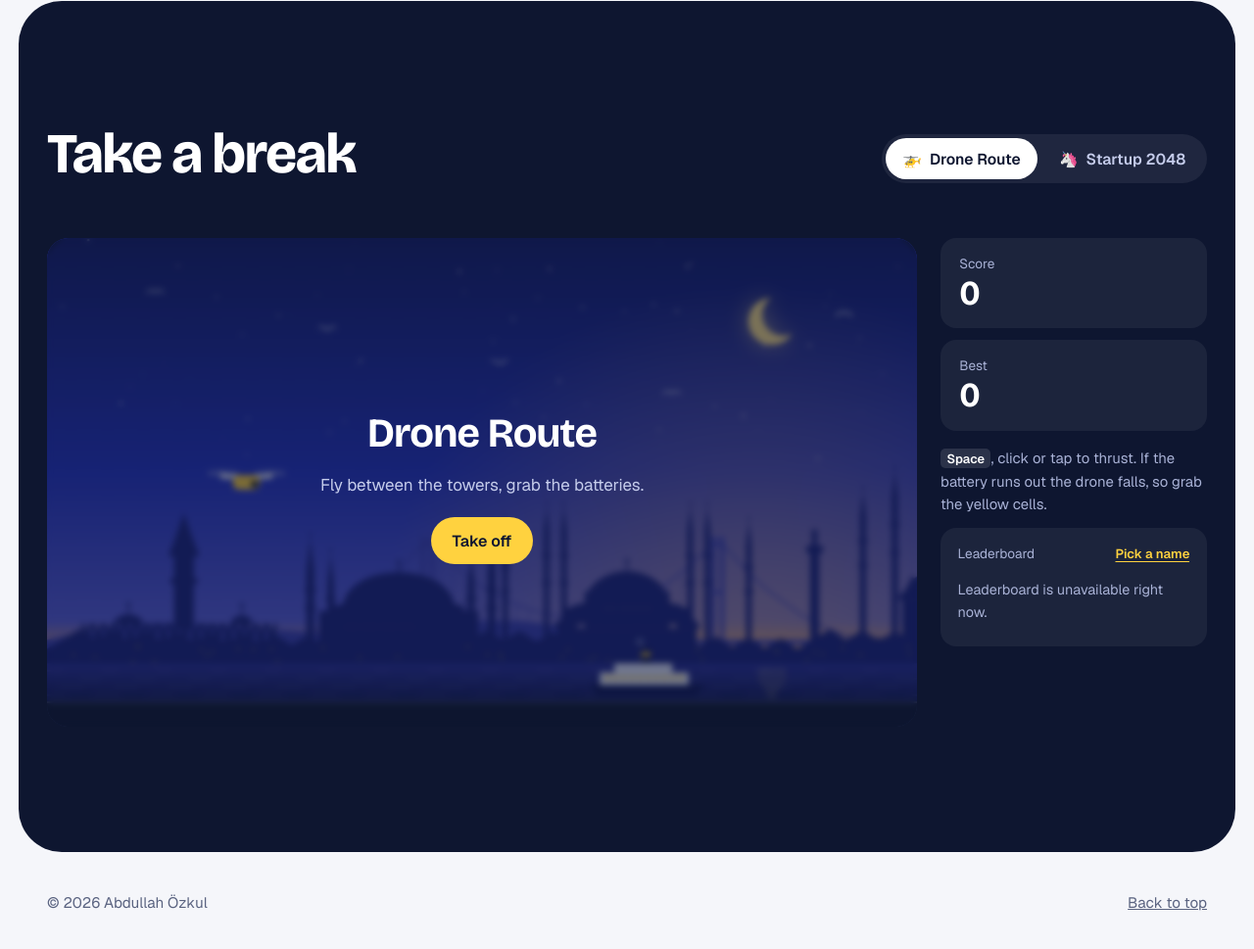
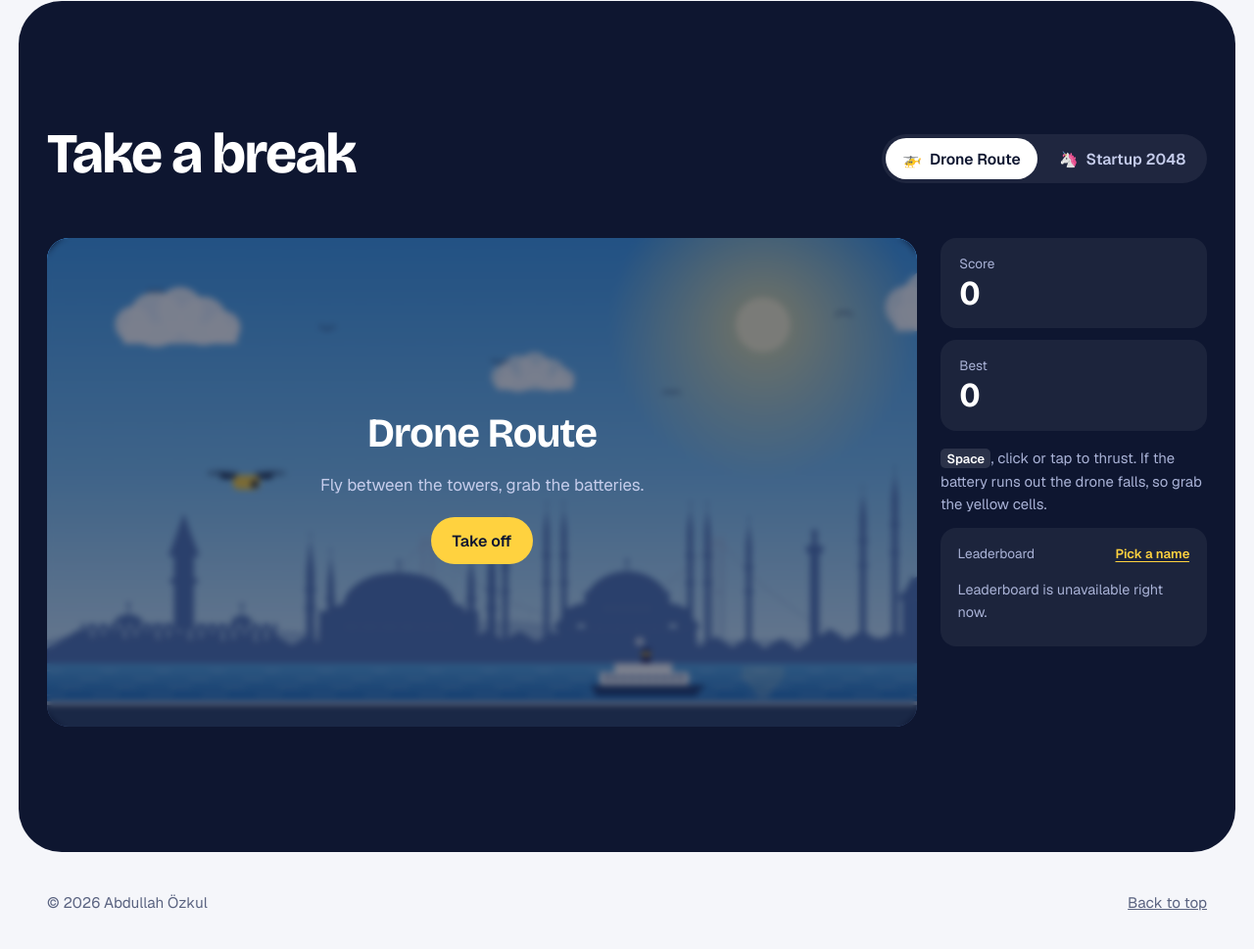
Before and after one commit to ozkulabdullah/abdullahozkul.com, a plain HTML site: page index.html in a window 1280 px wide. Shown: the part 1973-2942 px from the top of the page at 98% size. Drawn offline with Linux system fonts and the light colour scheme; no server answers.

Commit message:
Drone oyunu: aydınlık gündüz İstanbul renkleri
Co-Authored-By: Claude Opus 5.5 <noreply@anthropic.com>
Claude-Session: https://claude.ai/code/session_01PQX73K6xw9CyHoydXsHDPD

```diff
--- a/index.html
+++ b/index.html
@@ -832,25 +832,28 @@ const Drone = (function () {
     for (let i = 0; i < n; i++) g.fillRect(x0 + Math.random() * (x1 - x0), y0 + Math.random() * (y1 - y0), 2, 2);
   }
 
-  // Gökyüzü: alacakaranlık, yıldızlar, hilal
+  // Gökyüzü: aydınlık gündüz, güneş ve bulutlar
   const skyL = layer(g => {
     const gr = g.createLinearGradient(0, 0, 0, HORIZON);
-    gr.addColorStop(0, "#141C6B"); gr.addColorStop(0.55, "#2433C9"); gr.addColorStop(0.9, "#5B5FE0"); gr.addColorStop(1, "#F2A65A");
+    gr.addColorStop(0, "#3E9BEA"); gr.addColorStop(0.55, "#7CC2F5"); gr.addColorStop(1, "#D6EEFF");
     g.fillStyle = gr; g.fillRect(0, 0, W, HORIZON);
-    g.fillStyle = "rgba(255,255,255,.7)";
-    for (let i = 0; i < 70; i++) { const r = Math.random() * 1.3 + .3; g.beginPath(); g.arc(Math.random() * W, Math.random() * HORIZON * 0.55, r, 0, 7); g.fill(); }
-    const mc = document.createElement("canvas"); mc.width = mc.height = 80; const m = mc.getContext("2d");
-    m.fillStyle = "#FFE48A"; m.beginPath(); m.arc(40, 40, 26, 0, 7); m.fill();
-    m.globalCompositeOperation = "destination-out"; m.beginPath(); m.arc(52, 33, 23, 0, 7); m.fill();
-    g.shadowColor = "rgba(255,228,138,.6)"; g.shadowBlur = 24; g.drawImage(mc, 760, 52); g.shadowBlur = 0;
-    const glow = g.createRadialGradient(780, HORIZON, 10, 780, HORIZON, 420);
-    glow.addColorStop(0, "rgba(255,190,110,.45)"); glow.addColorStop(1, "rgba(255,190,110,0)");
-    g.fillStyle = glow; g.fillRect(0, 0, W, HORIZON);
+    const sun = g.createRadialGradient(790, 96, 0, 790, 96, 170);
+    sun.addColorStop(0, "rgba(255,246,200,.95)"); sun.addColorStop(0.18, "rgba(255,236,160,.75)"); sun.addColorStop(1, "rgba(255,236,160,0)");
+    g.fillStyle = sun; g.fillRect(560, 0, 400, 300);
+    g.fillStyle = "#FFF6D0"; g.beginPath(); g.arc(790, 96, 30, 0, 7); g.fill();
   });
-
+  // Bulutlar (yavaş kayan ayrı katman)
+  const cloudL = layer(g => {
+    const puff = (x, y, s, a) => {
+      g.fillStyle = `rgba(255,255,255,${a})`;
+      [[0, 0, 34], [30, -12, 28], [58, 2, 30], [-28, 6, 22], [84, 10, 20]].forEach(([dx, dy, r]) => { g.beginPath(); g.arc(x + dx * s, y + dy * s, r * s, 0, 7); g.fill(); });
+      g.fillRect(x - 40 * s, y + 4 * s, 140 * s, 26 * s);
+    };
+    puff(120, 90, 0.9, .9); puff(520, 150, 0.6, .75); puff(980, 70, 1.1, .85); puff(1380, 170, 0.7, .7); puff(1700, 110, 0.85, .85);
+  });
   // Uzak katman: Anadolu yakası tepeleri ve Boğaz Köprüsü
   const farL = layer(g => {
-    const col = "#3A3FB8";
+    const col = "#9FC1E6";
     g.fillStyle = col;
     g.beginPath(); g.moveTo(0, HORIZON);
     for (let x = 0; x <= TW; x += 40) g.lineTo(x, HORIZON - 26 - 18 * Math.sin(x / 210) - 10 * Math.sin(x / 67));
@@ -868,12 +871,11 @@ const Drone = (function () {
     g.quadraticCurveTo((p2 + bx1) / 2, deck - 20, bx1, deck - 4); g.stroke();
     g.lineWidth = 0.7;
     for (let x = p1 + 14; x < p2; x += 14) { const t = (x - p1) / (p2 - p1), y = top + 2 + (deck + 56 - top) * 2 * t * (1 - t) * 1.0 - 0; g.beginPath(); g.moveTo(x, Math.min(y, deck - 6)); g.lineTo(x, deck - 4); g.stroke(); }
-    windows(g, 1000, 1900, HORIZON - 40, HORIZON - 8, 40);
   });
 
   // Orta katman: Tarihi Yarımada ve Galata
   const midL = layer(g => {
-    const col = "#1A2280", base = HORIZON + 2;
+    const col = "#4F73B5", base = HORIZON + 2;
     g.fillStyle = col;
     // şehir dokusu (evler)
     g.beginPath(); g.moveTo(0, base);
@@ -906,55 +908,54 @@ const Drone = (function () {
     g.fillRect(gx - 0.8, base - 244, 1.6, 12);
     // Karaköy'e inen evler
     for (let x = 1620; x < 1900; x += 26) g.fillRect(x, base - 30 - ((x * 31) % 34), 22, 60);
-    windows(g, 0, TW, base - 22, base - 4, 70);
-    g.fillStyle = "rgba(255,210,63,.7)";
-    [[gx - 10, base - 160], [gx + 6, base - 160], [gx - 2, base - 120]].forEach(([x, y]) => g.fillRect(x, y, 3, 5));
+    g.fillStyle = "rgba(255,255,255,.35)";
+    [[gx - 10, base - 160], [gx + 6, base - 160], [gx - 2, base - 120], [gx - 2, base - 90]].forEach(([x, y]) => g.fillRect(x, y, 3, 6));
   });
 
   // Su yüzeyi
   function drawWater() {
     const gr = ctx.createLinearGradient(0, HORIZON, 0, QUAY);
-    gr.addColorStop(0, "#2A2F9E"); gr.addColorStop(1, "#141B5C");
+    gr.addColorStop(0, "#58A9E6"); gr.addColorStop(1, "#1F6FBF");
     ctx.fillStyle = gr; ctx.fillRect(0, HORIZON, W, QUAY - HORIZON);
-    // ay yansıması
-    ctx.fillStyle = "rgba(255,228,138,.35)";
-    for (let i = 0; i < 6; i++) { const y = HORIZON + 6 + i * 6, w = 30 - i * 3 + Math.sin(frame * 0.08 + i) * 6; ctx.fillRect(800 - w / 2, y, w, 2); }
+    // güneş yansıması
+    ctx.fillStyle = "rgba(255,246,200,.55)";
+    for (let i = 0; i < 6; i++) { const y = HORIZON + 5 + i * 6, w = 46 - i * 5 + Math.sin(frame * 0.08 + i) * 8; ctx.fillRect(790 - w / 2, y, w, 2); }
     // dalgalar
-    ctx.strokeStyle = "rgba(201,209,255,.18)"; ctx.lineWidth = 1;
+    ctx.strokeStyle = "rgba(255,255,255,.45)"; ctx.lineWidth = 1.2;
     const off = (frame * 1.4) % 60;
     for (let row = 0; row < 4; row++) {
       const y = HORIZON + 8 + row * 9; ctx.beginPath();
-      for (let x = -60 + ((off + row * 23) % 60) * -1; x < W; x += 60) { ctx.moveTo(x, y); ctx.lineTo(x + 18 + row * 4, y); }
+      for (let x = -((off + row * 23) % 60); x < W; x += 60) { ctx.moveTo(x, y); ctx.lineTo(x + 16 + row * 4, y); }
       ctx.stroke();
     }
   }
   // Kız Kulesi ve vapur (en yakın katman)
   function drawKizKulesi(x) {
-    const y = QUAY - 6, col = "#10175A";
-    ctx.fillStyle = col;
-    ctx.beginPath(); ctx.ellipse(x, y, 46, 7, 0, Math.PI, 0); ctx.fill();
-    ctx.fillRect(x - 32, y - 18, 64, 12);
-    ctx.fillRect(x - 9, y - 58, 18, 44);
-    ctx.fillRect(x - 12, y - 58, 24, 4);
-    ctx.fillRect(x - 6, y - 70, 12, 12);
-    ctx.beginPath(); ctx.moveTo(x - 7, y - 70); ctx.lineTo(x, y - 90); ctx.lineTo(x + 7, y - 70); ctx.fill();
-    ctx.fillStyle = "rgba(255,210,63,.9)"; ctx.fillRect(x - 3, y - 66, 6, 5);
-    ctx.fillRect(x - 3, y - 46, 2, 4); ctx.fillRect(x + 2, y - 46, 2, 4);
+    const y = QUAY - 6, stone = "#F3EEE4", shade = "#D9D1C2", roof = "#3B5FA8";
+    ctx.fillStyle = "#6E7F8F"; ctx.beginPath(); ctx.ellipse(x, y, 46, 7, 0, Math.PI, 0); ctx.fill();
+    ctx.fillStyle = stone; ctx.fillRect(x - 32, y - 18, 64, 12);
+    ctx.fillStyle = shade; ctx.fillRect(x - 32, y - 10, 64, 4);
+    ctx.fillStyle = stone; ctx.fillRect(x - 9, y - 58, 18, 44);
+    ctx.fillStyle = shade; ctx.fillRect(x - 12, y - 58, 24, 4);
+    ctx.fillStyle = stone; ctx.fillRect(x - 6, y - 70, 12, 12);
+    ctx.fillStyle = roof; ctx.beginPath(); ctx.moveTo(x - 7, y - 70); ctx.lineTo(x, y - 90); ctx.lineTo(x + 7, y - 70); ctx.fill();
+    ctx.fillStyle = "#E23B3B"; ctx.fillRect(x, y - 100, 1.5, 10); ctx.fillRect(x + 1.5, y - 100, 7, 5);
+    ctx.fillStyle = roof; ctx.fillRect(x - 3, y - 66, 6, 5); ctx.fillRect(x - 3, y - 46, 2, 5); ctx.fillRect(x + 2, y - 46, 2, 5);
   }
   function drawFerry(x) {
-    const y = QUAY - 8, col = "#E7EAFF";
-    ctx.fillStyle = "#10175A"; ctx.beginPath(); ctx.moveTo(x - 60, y - 10); ctx.lineTo(x + 66, y - 10); ctx.lineTo(x + 56, y + 2); ctx.lineTo(x - 54, y + 2); ctx.fill();
+    const y = QUAY - 8, col = "#FFFFFF";
+    ctx.fillStyle = "#1E3A6E"; ctx.beginPath(); ctx.moveTo(x - 60, y - 10); ctx.lineTo(x + 66, y - 10); ctx.lineTo(x + 56, y + 2); ctx.lineTo(x - 54, y + 2); ctx.fill();
     ctx.fillStyle = col; ctx.fillRect(x - 50, y - 24, 98, 14); ctx.fillRect(x - 34, y - 34, 64, 10);
     ctx.fillStyle = "#10175A"; ctx.fillRect(x - 4, y - 50, 10, 16);
     ctx.fillStyle = "#FFD23F"; ctx.fillRect(x - 4, y - 46, 10, 4);
-    ctx.fillStyle = "rgba(255,210,63,.9)";
+    ctx.fillStyle = "#2A4E8F";
     for (let i = -44; i < 44; i += 9) ctx.fillRect(x + i, y - 20, 5, 4);
-    ctx.fillStyle = "rgba(201,209,255,.25)";
+    ctx.fillStyle = "rgba(255,255,255,.7)";
     ctx.beginPath(); ctx.arc(x + 4 - 10, y - 58 - (frame % 40) * 0.2, 5 + (frame % 40) * 0.08, 0, 7); ctx.fill();
   }
   const gulls = Array.from({ length: 5 }, (_, i) => ({ x: 120 + i * 190, y: 60 + (i * 37) % 120, p: i }));
   function drawGulls() {
-    ctx.strokeStyle = "rgba(255,255,255,.75)"; ctx.lineWidth = 1.6; ctx.lineCap = "round";
+    ctx.strokeStyle = "rgba(40,60,100,.75)"; ctx.lineWidth = 1.8; ctx.lineCap = "round";
     gulls.forEach(gl => {
       gl.x -= 0.6; if (gl.x < -20) { gl.x = W + 20; gl.y = 40 + Math.random() * 140; }
       const f = Math.sin(frame * 0.18 + gl.p) * 4, y = gl.y + Math.sin(frame * 0.03 + gl.p) * 6;
@@ -964,24 +965,25 @@ const Drone = (function () {
   function tiled(img, speed) { const o = (frame * speed) % TW; ctx.drawImage(img, -o, 0); ctx.drawImage(img, TW - o, 0); }
   function drawSky() {
     ctx.drawImage(skyL, 0, 0);
+    tiled(cloudL, 0.08);
     drawGulls();
     tiled(farL, 0.15);
     tiled(midL, 0.35);
     drawWater();
     const k = W + 300 - ((frame * 0.8) % (W + 700)); drawKizKulesi(k);
     const f = W + 200 - ((frame * 1.1 + 500) % (W + 600)); drawFerry(f);
-    ctx.fillStyle = "#0E1630"; ctx.fillRect(0, QUAY, W, 28);
-    ctx.fillStyle = "rgba(201,209,255,.25)"; ctx.fillRect(0, QUAY, W, 2);
+    ctx.fillStyle = "#2B3F63"; ctx.fillRect(0, QUAY, W, 28);
+    ctx.fillStyle = "#C9CED8"; ctx.fillRect(0, QUAY, W, 4);
   }
   function drawTowers() {
     towers.forEach(t => {
-      ctx.fillStyle = "#C9D1FF";
+      ctx.fillStyle = "#2433C9";
       ctx.fillRect(t.x, 0, t.w, t.top);
       ctx.fillRect(t.x, t.top + t.gap, t.w, H - 28 - (t.top + t.gap));
       ctx.fillStyle = "#FFD23F";
       ctx.fillRect(t.x - 6, t.top - 14, t.w + 12, 14);
       ctx.fillRect(t.x - 6, t.top + t.gap, t.w + 12, 14);
-      ctx.fillStyle = "rgba(36,51,201,.35)";
+      ctx.fillStyle = "rgba(201,229,255,.55)";
       for (let y = 16; y < t.top - 20; y += 26) ctx.fillRect(t.x + 14, y, t.w - 28, 10);
       for (let y = t.top + t.gap + 30; y < H - 40; y += 26) ctx.fillRect(t.x + 14, y, t.w - 28, 10);
     });
@@ -999,15 +1001,15 @@ const Drone = (function () {
   }
   function drawDrone() {
     ctx.save(); ctx.translate(d.x, d.y); ctx.rotate(d.tilt);
-    ctx.strokeStyle = "#fff"; ctx.lineWidth = 4; ctx.lineCap = "round";
+    ctx.strokeStyle = "#0E1630"; ctx.lineWidth = 4; ctx.lineCap = "round";
     ctx.beginPath(); ctx.moveTo(-26, -6); ctx.lineTo(26, -6); ctx.stroke();
     const spin = frame * 0.9;
     [-26, 26].forEach(px => {
       ctx.save(); ctx.translate(px, -10);
-      ctx.fillStyle = "rgba(255,255,255,.35)";
+      ctx.fillStyle = "rgba(14,22,48,.45)";
       ctx.beginPath(); ctx.ellipse(0, 0, 18 * Math.abs(Math.cos(spin)), 3, 0, 0, Math.PI * 2); ctx.fill();
       ctx.restore();
-      ctx.fillStyle = "#fff"; ctx.fillRect(px - 2, -10, 4, 6);
+      ctx.fillStyle = "#0E1630"; ctx.fillRect(px - 2, -10, 4, 6);
     });
     ctx.fillStyle = "#FFD23F";
     ctx.beginPath(); ctx.roundRect(-15, -8, 30, 16, 7); ctx.fill();
@@ -1020,8 +1022,9 @@ const Drone = (function () {
     ctx.fillStyle = "rgba(255,255,255,.15)"; ctx.beginPath(); ctx.roundRect(x, y, w, 14, 5); ctx.fill();
     ctx.fillStyle = d.battery > 30 ? "#FFD23F" : "#FF6B6B";
     ctx.beginPath(); ctx.roundRect(x, y, w * d.battery / 100, 14, 5); ctx.fill();
-    ctx.fillStyle = "#fff"; ctx.font = "600 22px Geist, system-ui, sans-serif"; ctx.textAlign = "left";
-    ctx.fillText(score, 26, 44);
+    ctx.fillStyle = "rgba(14,22,48,.6)"; ctx.beginPath(); ctx.roundRect(14, 14, 64, 40, 10); ctx.fill();
+    ctx.fillStyle = "#fff"; ctx.font = "600 22px Geist, system-ui, sans-serif"; ctx.textAlign = "center";
+    ctx.fillText(score, 46, 42); ctx.textAlign = "left";
   }
   function render() { drawSky(); drawTowers(); drawCells(); drawDrone(); if (state !== "idle") drawHUD(); }
   function loop(ts) {
```
